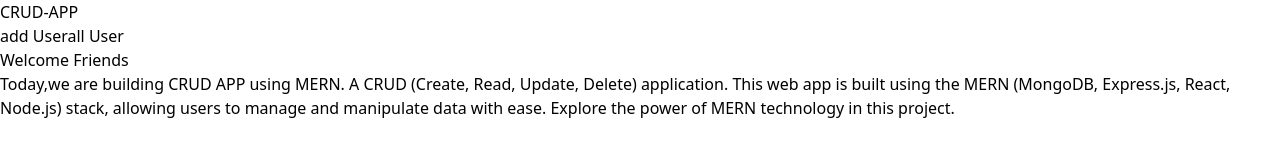
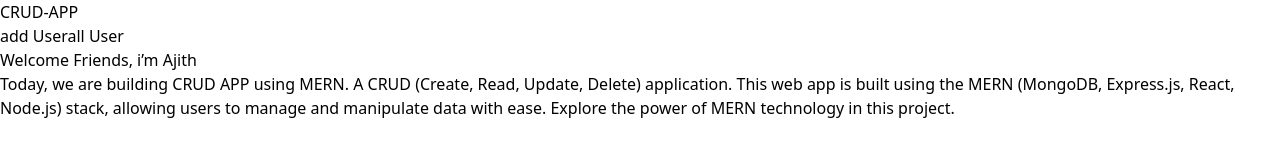
Before and after one commit to Ajith-M-001/crudapp-frontend, a React (Vite) app: page / in a window 1280 px wide. Shown: the top 160 px of the page. Built offline with nearby package versions, Linux system fonts and the light colour scheme.

Commit message:
again changed homepage

```diff
--- a/src/pages/Homepage.jsx
+++ b/src/pages/Homepage.jsx
@@ -1,13 +1,15 @@
 const Homepage = () => {
   return (
     <div className="max-w-lg mx-auto mt-8">
-      <h1 className="text-4xl text-center font-bold mb-5">Welcome Friends</h1>
+      <h1 className="text-4xl text-center font-bold mb-5">
+        Welcome Friends, i&rsquo;m Ajith
+      </h1>
       <p className="mb-5 text-lg">
-        Today,we are building CRUD APP using MERN. A CRUD (Create, Read, Update,
-        Delete) application. This web app is built using the MERN (MongoDB,
-        Express.js, React, Node.js) stack, allowing users to manage and
-        manipulate data with ease. Explore the power of MERN technology in this
-        project.
+        Today, we are building CRUD APP using MERN. A CRUD (Create, Read,
+        Update, Delete) application. This web app is built using the MERN
+        (MongoDB, Express.js, React, Node.js) stack, allowing users to manage
+        and manipulate data with ease. Explore the power of MERN technology in
+        this project.
       </p>
     </div>
   );
```
